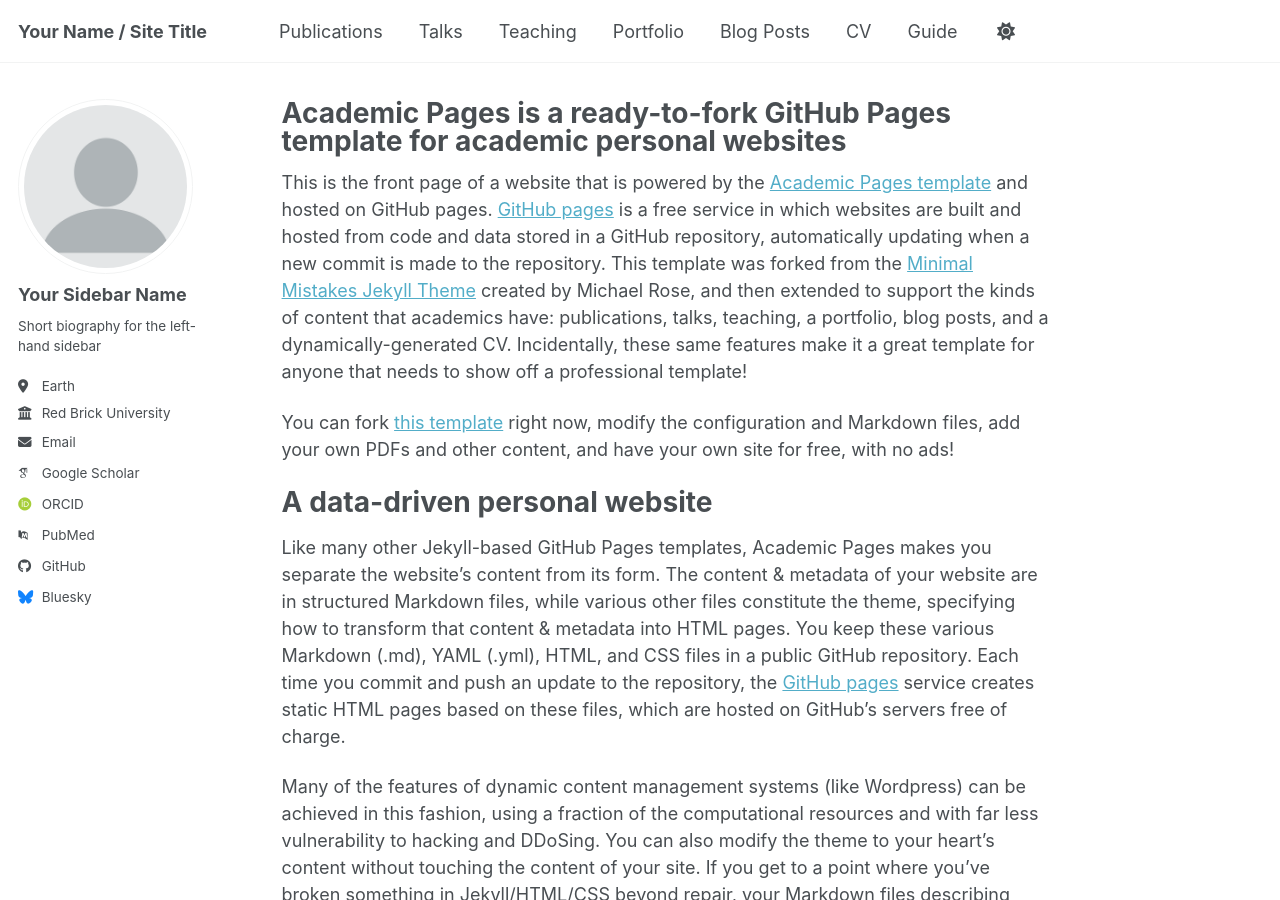
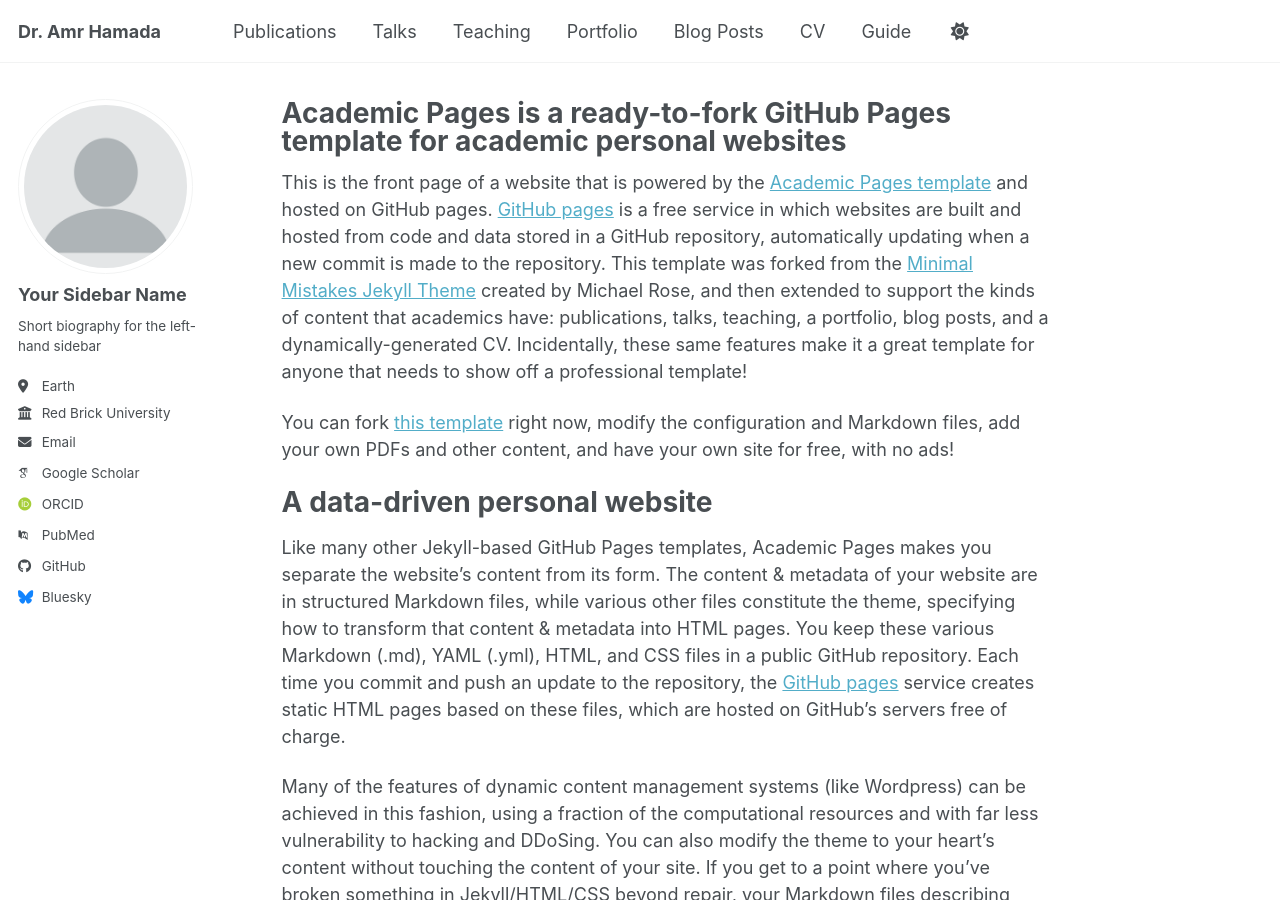
Before and after one commit to Amr1001Hamada/Amr1001Hamada.github.io, a Jekyll site: the page built from _pages/about.md, in a window 1280 px wide and 900 px high. Built offline with Jekyll 4.4.1, drawn with Linux system fonts in a browser that asks for light colours; some web fonts are replaced; a script bundle is joined from its source files by our own code; library files that are not in the unit come from our copies.

Commit message:
Update _config.yml

```diff
--- a/_config.yml
+++ b/_config.yml
@@ -9,7 +9,7 @@
 # Basic Site Settings
 locale                   : "en-US"
 site_theme               : "default" # Currently available options are "default", "air"
-title                    : "Your Name / Site Title"
+title                    : "Dr. Amr Hamada"
 title_separator          : "-"
 name                     : &name "Your Name"
 description              : &description "Your Name's academic portfolio"   # Update this with a general description of your site, this is the default if not overridden by a page
```
